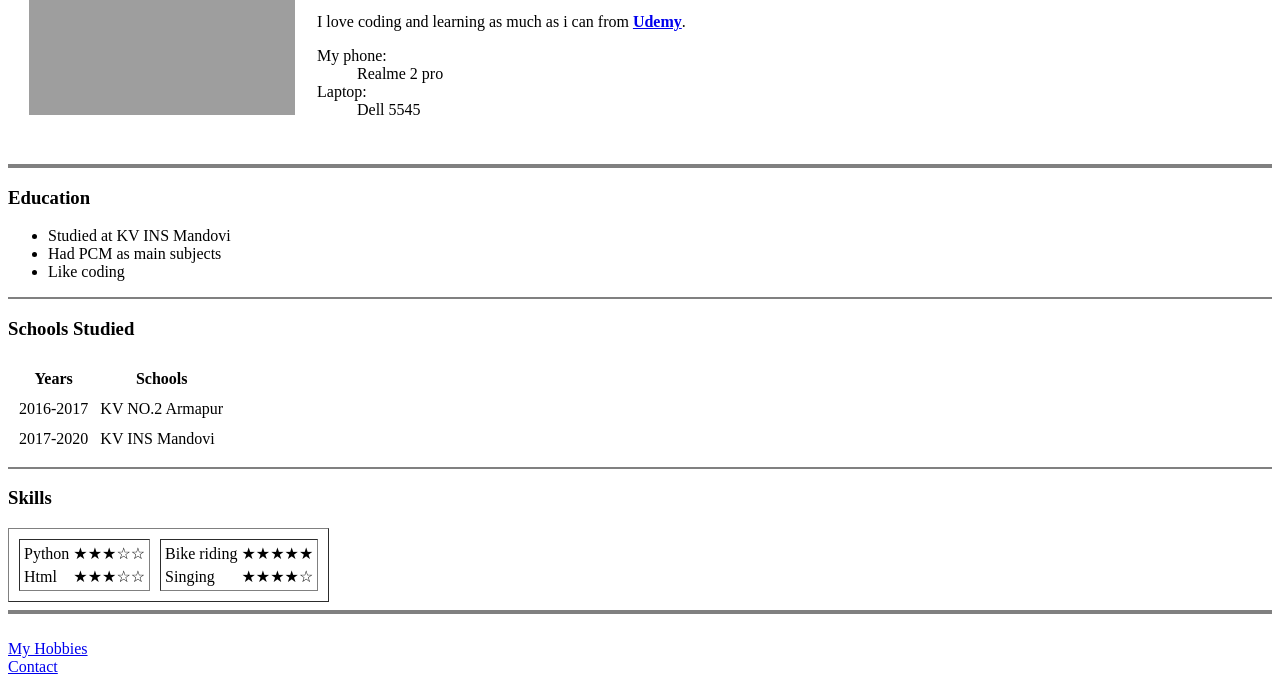
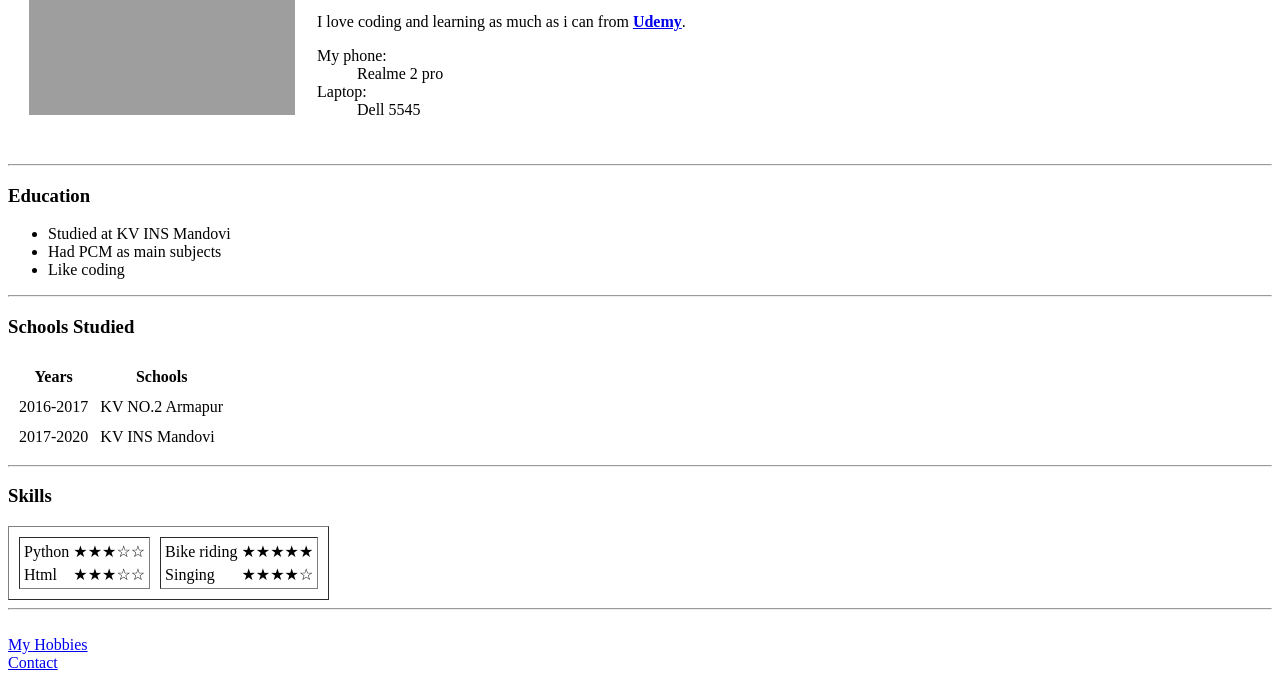
Before and after one commit to kanishk-04/CV, a plain HTML site: page index.html in a window 1280 px wide. Shown: the part 130-814 px from the top of the page. Drawn offline with Linux system fonts and the light colour scheme; grey boxes are pictures that could not be loaded.

Commit message:
Update index.html

```diff
--- a/index.html
+++ b/index.html
@@ -25,7 +25,7 @@
         </tr>
     </table>
 
-    <hr size='4' noshade >
+    <hr>
 
     <h3>Education</h3>
     <ul>
@@ -34,7 +34,7 @@
         <li>Like coding</li>
     </ul>
 
-    <hr size='2' noshade>
+    <hr>
 
     <h3>Schools Studied</h3>
     <table cellspacing='10'>
@@ -56,7 +56,7 @@
         </tbody>
     </table>
 
-    <hr size="2" noshade>
+    <hr>
 
     <h3>Skills</h3>
     <table border="1" cellspacing='10'>
@@ -88,7 +88,7 @@
         </tr>
     </table>
 
-    <hr size="4" noshade>
+    <hr>
     <br>
     <a href="Hobbies.html">My Hobbies</a>
     <br>
```
